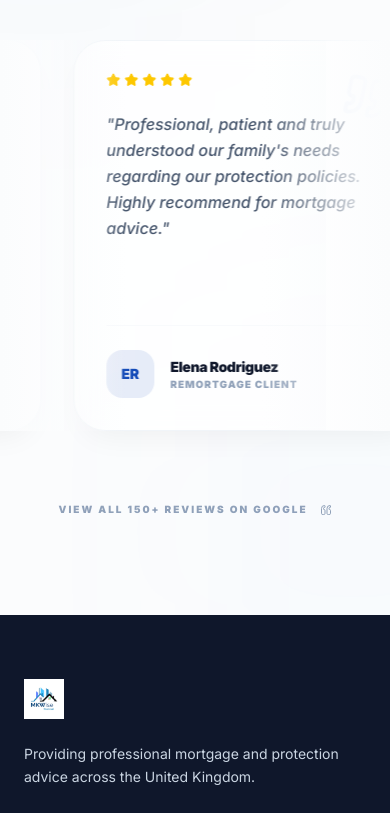
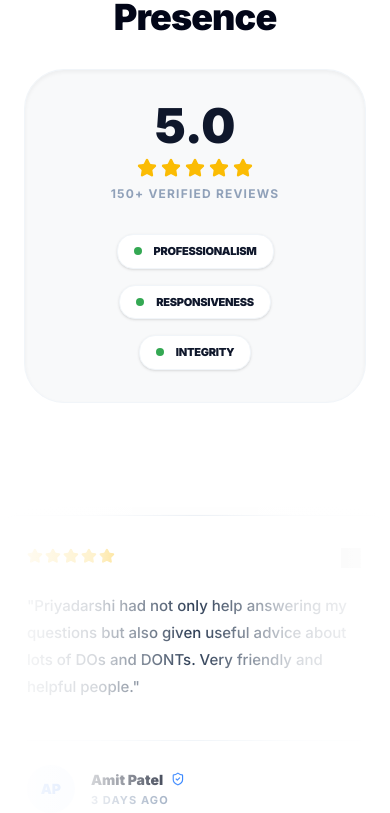
Before and after one commit to aushthakur/mkwisefinancial, a React (Vite) app in the folder frontend/: page / in a window 390 px wide. Shown: the part 4845-5658 px from the top of the page. Built offline with nearby package versions, Linux system fonts and the light colour scheme; no server answers; grey boxes are pictures that could not be loaded.

Commit message:
feat: redesign google reviews to official GMB style and add ReviewToast

```diff
--- a/frontend/src/components/GoogleReviews.jsx
+++ b/frontend/src/components/GoogleReviews.jsx
@@ -1,6 +1,6 @@
 import React, { useState, useEffect } from 'react';
 import { motion } from 'framer-motion';
-import { Star, Quote } from 'lucide-react';
+import { Star, MessageSquare, ExternalLink, ShieldCheck } from 'lucide-react';
 
 const REVIEWS = [
     {
@@ -8,60 +8,53 @@ const REVIEWS = [
         role: "Homeowner",
         text: "Excellent service from Priyadarshi, he got the best deal and made it so simple throughout the process. I would highly recommend him.",
         rating: 5,
-        initials: "DR"
+        initials: "DR",
+        date: "2 days ago"
     },
     {
         name: "Sarah Jenkins",
         role: "Protection Client",
-        text: "MKWise Financial is brilliant in their services from start to finish. They don't just provide a one-time service, they maintain a long term relationship with their customers. They are knowledgeable, responsive and acted promptly.",
+        text: "MKWise Financial is brilliant in their services from start to finish. They don't just provide a one-time service, they maintain a long term relationship with their customers.",
         rating: 5,
-        initials: "SJ"
+        initials: "SJ",
+        date: "1 week ago"
     },
     {
         name: "Amit Patel",
         role: "BTL Investor",
         text: "Priyadarshi had not only help answering my questions but also given useful advice about lots of DOs and DONTs. Very friendly and helpful people.",
         rating: 5,
-        initials: "AP"
-    },
-    {
-        name: "Michael Thompson",
-        role: "First Time Buyer",
-        text: "It was great and friendly experience with MKWise. Very proactive in giving regular updates on finding a right and suitable mortgage, appreciate the professional work.",
-        rating: 5,
-        initials: "MT"
-    },
-    {
-        name: "Elena Rodriguez",
-        role: "Remortgage Client",
-        text: "Professional, patient and truly understood our family's needs regarding our protection policies. Highly recommend for mortgage advice.",
-        rating: 5,
-        initials: "ER"
+        initials: "AP",
+        date: "3 days ago"
     }
 ];
 
 const ReviewCard = ({ review }) => (
-    <div className="flex-shrink-0 w-[350px] mx-4">
-        <div className="bg-white/80 backdrop-blur-md p-8 rounded-[2rem] border border-slate-100 shadow-[0_15px_30px_-10px_rgba(0,0,0,0.05)] h-full flex flex-col relative group hover:shadow-[0_20px_40px_-15px_rgba(0,0,0,0.1)] transition-all duration-500">
-            <Quote className="absolute top-8 right-8 text-primary/5 w-12 h-12 rotate-12 group-hover:text-primary/10 transition-colors" />
-
-            <div className="flex gap-1 mb-6">
-                {[...Array(review.rating)].map((_, i) => (
-                    <Star key={i} size={14} className="fill-yellow-400 text-yellow-400" />
-                ))}
+    <div className="flex-shrink-0 w-[400px] mx-4 py-8">
+        <div className="bg-white p-8 rounded-3xl border border-slate-200/60 shadow-[0_10px_40px_-15px_rgba(0,0,0,0.08)] h-full flex flex-col relative group hover:border-blue-500/30 hover:shadow-[0_20px_50px_-20px_rgba(0,0,0,0.12)] transition-all duration-500">
+            <div className="flex justify-between items-start mb-6">
+                <div className="flex gap-0.5">
+                    {[...Array(review.rating)].map((_, i) => (
+                        <Star key={i} size={16} className="fill-[#FBBC04] text-[#FBBC04]" />
+                    ))}
+                </div>
+                <img src="https://www.gstatic.com/images/branding/product/2x/googleg_48dp.png" alt="Google" className="w-5 h-5 opacity-40 group-hover:opacity-100 transition-opacity" />
             </div>
 
-            <p className="text-slate-600 font-medium leading-relaxed mb-8 flex-grow italic">
+            <p className="text-slate-700 font-medium leading-[1.8] mb-10 flex-grow text-[15px]">
                 "{review.text}"
             </p>
 
-            <div className="flex items-center gap-4 border-t border-slate-50 pt-6">
-                <div className="w-12 h-12 rounded-2xl bg-primary/10 flex items-center justify-center text-primary font-black text-sm">
+            <div className="flex items-center gap-4 pt-6 border-t border-slate-100">
+                <div className="w-12 h-12 rounded-full bg-[#4285F4]/10 flex items-center justify-center text-[#4285F4] font-black text-sm">
                     {review.initials}
                 </div>
                 <div>
-                    <h4 className="font-black text-slate-900 text-sm tracking-tight">{review.name}</h4>
-                    <p className="text-[10px] font-black text-slate-400 uppercase tracking-widest">{review.role}</p>
+                    <h4 className="font-black text-slate-900 text-[14px] flex items-center gap-2">
+                        {review.name}
+                        <ShieldCheck size={14} className="text-blue-500" />
+                    </h4>
+                    <p className="text-[11px] font-bold text-slate-400 uppercase tracking-widest mt-0.5">{review.date}</p>
                 </div>
             </div>
         </div>
@@ -77,40 +70,61 @@ const GoogleReviews = () => {
 
     if (shuffledReviews.length === 0) return null;
 
-    // Triple the reviews to ensure smooth infinite loop
-    const displayReviews = [...shuffledReviews, ...shuffledReviews, ...shuffledReviews];
+    const displayReviews = [...shuffledReviews, ...shuffledReviews, ...shuffledReviews, ...shuffledReviews];
 
     return (
-        <section className="py-24 overflow-hidden bg-[#fbfcfd] relative">
-            {/* Background elements */}
-            <div className="absolute top-0 left-1/2 -translate-x-1/2 w-full h-full pointer-events-none overflow-hidden">
-                <div className="absolute top-[-10%] left-[-10%] w-[40%] h-[40%] bg-primary/5 blur-[120px] rounded-full" />
-                <div className="absolute bottom-[-10%] right-[-10%] w-[40%] h-[40%] bg-blue-400/5 blur-[120px] rounded-full" />
-            </div>
+        <section className="py-32 bg-white relative overflow-hidden">
+            {/* GMB Header Style */}
+            <div className="max-w-7xl mx-auto px-6 lg:px-8 relative z-10 mb-20 text-center">
+                <div className="inline-flex flex-col items-center">
+                    <div className="flex items-center gap-3 mb-6 px-5 py-2 rounded-full bg-slate-50 border border-slate-100 shadow-sm">
+                        <img src="https://www.gstatic.com/images/branding/product/2x/googleg_48dp.png" alt="Google" className="w-5 h-5 shadow-sm" />
+                        <span className="text-xs font-black text-slate-900 tracking-tight uppercase">Business Profile</span>
+                    </div>
 
-            <div className="max-w-7xl mx-auto px-6 lg:px-8 relative z-10">
-                <div className="text-center mb-16">
-                    <div className="inline-flex items-center gap-2 px-3 py-1 rounded-full bg-primary/5 border border-primary/10 text-primary text-[10px] font-black uppercase tracking-[0.2em] mb-4">
-                        <img src="https://www.gstatic.com/images/branding/product/2x/googleg_48dp.png" alt="Google" className="w-3 h-3" />
-                        Verified Google Reviews
+                    <h2 className="text-4xl md:text-6xl font-black text-slate-950 tracking-tight mb-8">
+                        Our <span className="text-[#4285F4]">Google</span> Presence
+                    </h2>
+
+                    <div className="flex flex-col md:flex-row items-center gap-8 p-8 rounded-[2.5rem] bg-[#f8f9fa] border border-slate-100 shadow-inner">
+                        <div className="flex flex-col items-center md:items-start">
+                            <div className="text-5xl font-black text-slate-900 mb-2">5.0</div>
+                            <div className="flex gap-1 mb-2">
+                                {[...Array(5)].map((_, i) => (
+                                    <Star key={i} size={20} className="fill-[#FBBC04] text-[#FBBC04]" />
+                                ))}
+                            </div>
+                            <p className="text-xs font-bold text-slate-400 uppercase tracking-widest">150+ Verified Reviews</p>
+                        </div>
+
+                        <div className="w-px h-16 bg-slate-200 hidden md:block" />
+
+                        <div className="flex flex-wrap justify-center gap-4">
+                            {[
+                                { label: "Professionalism", score: "5.0" },
+                                { label: "Responsiveness", score: "5.0" },
+                                { label: "Integrity", score: "5.0" }
+                            ].map((stat, i) => (
+                                <div key={i} className="px-4 py-2 bg-white rounded-2xl border border-slate-100 shadow-sm flex items-center gap-3">
+                                    <div className="w-2 h-2 rounded-full bg-[#34A853]" />
+                                    <span className="text-[11px] font-black text-slate-900 uppercase tracking-tight">{stat.label}</span>
+                                </div>
+                            ))}
+                        </div>
                     </div>
-                    <h2 className="text-3xl md:text-5xl font-black text-slate-900 tracking-tight">
-                        Trusted by Hundreds of <span className="text-primary">Families</span>
-                    </h2>
                 </div>
             </div>
 
-            {/* Marquee Container */}
-            <div className="flex relative items-center">
-                {/* Gradient Masks */}
-                <div className="absolute left-0 top-0 bottom-0 w-32 bg-gradient-to-r from-[#fbfcfd] to-transparent z-10 pointer-events-none" />
-                <div className="absolute right-0 top-0 bottom-0 w-32 bg-gradient-to-l from-[#fbfcfd] to-transparent z-10 pointer-events-none" />
+            {/* Infinite Marquee */}
+            <div className="relative group">
+                <div className="absolute left-0 top-0 bottom-0 w-48 bg-gradient-to-r from-white via-white/80 to-transparent z-10 pointer-events-none" />
+                <div className="absolute right-0 top-0 bottom-0 w-48 bg-gradient-to-l from-white via-white/80 to-transparent z-10 pointer-events-none" />
 
                 <motion.div
                     initial={{ x: 0 }}
-                    animate={{ x: "-33.33%" }}
+                    animate={{ x: "-50%" }}
                     transition={{
-                        duration: 40,
+                        duration: 60,
                         repeat: Infinity,
                         ease: "linear"
                     }}
@@ -122,15 +136,16 @@ const GoogleReviews = () => {
                 </motion.div>
             </div>
 
-            <div className="mt-16 text-center">
+            <div className="mt-20 text-center">
                 <a
                     href="https://share.google/XEmORk9FTEeJRIxaG"
                     target="_blank"
                     rel="noopener noreferrer"
-                    className="inline-flex items-center gap-3 text-[10px] font-black uppercase tracking-[0.2em] text-slate-400 hover:text-primary transition-colors group"
+                    className="inline-flex items-center gap-4 px-8 py-4 bg-[#f8f9fa] hover:bg-white border border-slate-200 rounded-2xl text-[12px] font-black text-slate-900 uppercase tracking-[0.1em] transition-all hover:shadow-xl hover:scale-105 group"
                 >
-                    View All 150+ Reviews on Google
-                    <Quote size={12} className="rotate-180 group-hover:translate-x-1 transition-transform" />
+                    <MessageSquare size={16} className="text-[#4285F4]" />
+                    Read all reviews on Google Maps
+                    <ExternalLink size={14} className="opacity-40 group-hover:opacity-100 transition-opacity" />
                 </a>
             </div>
         </section>
--- a/frontend/src/components/Layout.jsx
+++ b/frontend/src/components/Layout.jsx
@@ -8,6 +8,7 @@ import GetStartedModal from './GetStartedModal';
 import LetsTalkModal from './LetsTalkModal';
 import SchedulerModal from './SchedulerModal';
 import StickyBookingButton from './StickyBookingButton';
+import ReviewToast from './ReviewToast';
 import { motion, AnimatePresence } from 'framer-motion';
 import { useLocation } from 'react-router-dom';
 
@@ -25,6 +26,7 @@ const Layout = ({ children }) => {
             <LetsTalkModal isOpen={isLetsTalkOpen} onClose={closeLetsTalk} />
             <SchedulerModal isOpen={isSchedulerOpen} onClose={closeScheduler} />
             <StickyBookingButton />
+            <ReviewToast />
             <div className="sticky top-0 z-[60]">
                 <Navbar />
                 <InterestRateScroller />
--- /dev/null
+++ b/frontend/src/components/ReviewToast.jsx
@@ -0,0 +1,106 @@
+import React, { useState, useEffect } from 'react';
+import { motion, AnimatePresence } from 'framer-motion';
+import { Star, X } from 'lucide-react';
+
+const REVIEWS = [
+    {
+        name: "David Richardson",
+        text: "Excellent service from Priyadarshi, he got the best deal and made it so simple.",
+        rating: 5,
+        time: "2 days ago"
+    },
+    {
+        name: "Sarah Jenkins",
+        text: "MKWise Financial is brilliant! They maintain a long term relationship with customers.",
+        rating: 5,
+        time: "1 week ago"
+    },
+    {
+        name: "Amit Patel",
+        text: "Priyadarshi gave useful advice about lots of DOs and DONTs. Very friendly.",
+        rating: 5,
+        time: "3 days ago"
+    },
+    {
+        name: "Michael Thompson",
+        text: "Proactive in giving regular updates on finding a right and suitable mortgage.",
+        rating: 5,
+        time: "5 days ago"
+    }
+];
+
+const ReviewToast = () => {
+    const [currentIndex, setCurrentIndex] = useState(0);
+    const [isVisible, setIsVisible] = useState(true);
+
+    useEffect(() => {
+        const interval = setInterval(() => {
+            setCurrentIndex((prev) => (prev + 1) % REVIEWS.length);
+        }, 8000); // Cycle every 8 seconds
+
+        return () => clearInterval(interval);
+    }, []);
+
+    if (!isVisible) return null;
+
+    const review = REVIEWS[currentIndex];
+
+    return (
+        <AnimatePresence mode="wait">
+            <motion.div
+                key={currentIndex}
+                initial={{ opacity: 0, y: 50, scale: 0.9, x: -20 }}
+                animate={{ opacity: 1, y: 0, scale: 1, x: 0 }}
+                exit={{ opacity: 0, y: 20, scale: 0.95, transition: { duration: 0.3 } }}
+                className="fixed bottom-6 left-6 z-[100] w-[320px] hidden md:block"
+            >
+                <div className="bg-white/90 backdrop-blur-xl p-5 rounded-2xl shadow-[0_20px_50px_-12px_rgba(0,0,0,0.15)] border border-white/20 group relative overflow-hidden">
+                    {/* Progress Bar */}
+                    <motion.div
+                        initial={{ width: "0%" }}
+                        animate={{ width: "100%" }}
+                        transition={{ duration: 8, ease: "linear" }}
+                        className="absolute bottom-0 left-0 h-1 bg-primary/20"
+                    />
+
+                    <button
+                        onClick={() => setIsVisible(false)}
+                        className="absolute top-3 right-3 text-slate-400 hover:text-slate-600 transition-colors"
+                    >
+                        <X size={14} />
+                    </button>
+
+                    <div className="flex items-center gap-3 mb-3">
+                        <div className="w-10 h-10 rounded-full bg-gradient-to-br from-primary/10 to-blue-500/10 flex items-center justify-center text-primary font-bold text-xs">
+                            {review.name.charAt(0)}
+                        </div>
+                        <div>
+                            <h4 className="text-xs font-black text-slate-900 leading-tight">{review.name}</h4>
+                            <div className="flex items-center gap-1 mt-0.5">
+                                <div className="flex gap-0.5">
+                                    {[...Array(5)].map((_, i) => (
+                                        <Star key={i} size={10} className="fill-yellow-400 text-yellow-400" />
+                                    ))}
+                                </div>
+                                <span className="text-[9px] font-bold text-slate-400 uppercase tracking-tighter ml-1">Verified Client</span>
+                            </div>
+                        </div>
+                    </div>
+
+                    <p className="text-[11px] text-slate-600 font-semibold leading-relaxed line-clamp-2 italic">
+                        "{review.text}"
+                    </p>
+
+                    <div className="flex items-center justify-between mt-4">
+                        <div className="flex items-center gap-1.5 px-2 py-1 rounded-full bg-slate-50 border border-slate-100">
+                            <img src="https://www.gstatic.com/images/branding/product/2x/googleg_48dp.png" alt="G" className="w-3 h-3" />
+                            <span className="text-[9px] font-black text-slate-400 uppercase tracking-widest">{review.time}</span>
+                        </div>
+                    </div>
+                </div>
+            </motion.div>
+        </AnimatePresence>
+    );
+};
+
+export default ReviewToast;
```
